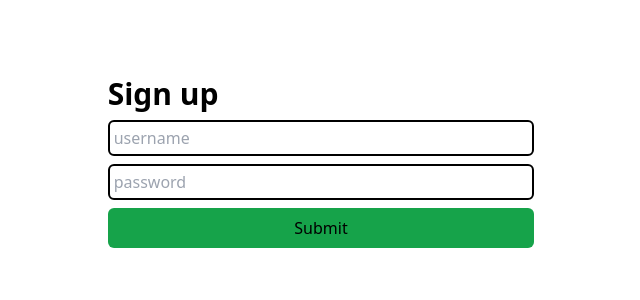
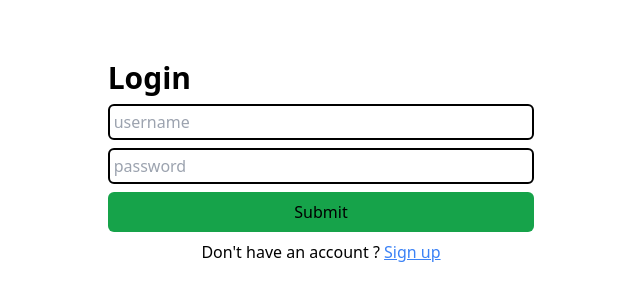
Before and after one commit to solita-tatuno/discussion-forum, a React (Vite) app in the folder client/: page /login in a window 1280 px wide. Shown: the part 238-538 px from the top of the page, without its empty margins (319-959 px from the left). Built offline with nearby package versions, Linux system fonts and the light colour scheme.

Commit message:
handle login

```diff
--- a/client/package.json
+++ b/client/package.json
@@ -12,8 +12,12 @@
   "dependencies": {
     "@tanstack/react-query": "^5.24.1",
     "formik": "^2.4.5",
+    "localforage": "^1.10.0",
+    "match-sorter": "^6.3.4",
     "react": "^18.2.0",
-    "react-dom": "^18.2.0"
+    "react-dom": "^18.2.0",
+    "react-router-dom": "^6.22.1",
+    "sort-by": "^1.2.0"
   },
   "devDependencies": {
     "@types/react": "^18.2.56",
--- a/client/src/App.tsx
+++ b/client/src/App.tsx
@@ -1,9 +1,25 @@
-import SignupForm from "./components/SignupForm.tsx";
+import {
+  createBrowserRouter,
+  RouterProvider,
+} from "react-router-dom";
+import Signup from "./routes/Signup.tsx";
+import Login from "./routes/Login.tsx";
+
+const router = createBrowserRouter([
+  {
+    path: "/",
+    element: <Signup />,
+  },
+  {
+    path: "/login",
+    element: <Login />,
+  },
+]);
 
 function App() {
   return (
     <main className="min-h-screen flex flex-col">
-      <SignupForm />
+      <RouterProvider router={router} />
     </main>
   );
 }
--- /dev/null
+++ b/client/src/components/AuthForm.tsx
@@ -0,0 +1,41 @@
+import { ErrorMessage, Field, Form, Formik } from "formik";
+import { UserCredentials } from "../types";
+import { UseMutateFunction } from "@tanstack/react-query";
+
+interface Props {
+  handleSubmit: UseMutateFunction<unknown, Error, UserCredentials, unknown>,
+  error: Error | null,
+}
+
+function AuthForm({ handleSubmit, error }: Props) {
+  const initialValues: UserCredentials = {
+    username: "",
+    password: "",
+  };
+
+  return (
+    <Formik
+      initialValues={initialValues}
+      onSubmit={(values) => handleSubmit(values)}
+    >
+      {({}) => (
+        <Form className="flex flex-col gap-2">
+          <Field className="border-2 border-black" type="text" name="username" placeholder="username" />
+          <ErrorMessage name="email" component="div" />
+          <Field className="border-2 border-black" type="password" name="password" placeholder="password" />
+          <ErrorMessage name="password" component="div" />
+          {error &&
+            <div>
+              <span className="text-red-600">{error.message} </span>
+            </div>
+          }
+          <button className="bg-green-600 p-2 rounded-md" type="submit">
+            Submit
+          </button>
+        </Form>
+      )}
+    </Formik>
+  );
+}
+
+export default AuthForm;
--- a/client/src/components/SignupForm.tsx
+++ /dev/null
@@ -1,43 +0,0 @@
-import { ErrorMessage, Field, Form, Formik } from "formik";
-import { UserCredentials } from "../types";
-import useSignup from "../hooks/useSignup.ts";
-
-function SignupForm() {
-  const { signup, error } = useSignup();
-
-  const initialValues: UserCredentials = {
-    username: "",
-    password: "",
-  };
-
-  return (
-    <section className="flex flex-1 justify-center items-center">
-      <div className="flex flex-col basis-1/3 gap-2">
-        <h1>Sign up</h1>
-        <Formik
-          initialValues={initialValues}
-          onSubmit={(values) => signup(values)}
-        >
-          {({}) => (
-            <Form className="flex flex-col gap-2">
-              <Field className="border-2 border-black" type="text" name="username" placeholder="username" />
-              <ErrorMessage name="email" component="div" />
-              <Field className="border-2 border-black" type="password" name="password" placeholder="password" />
-              <ErrorMessage name="password" component="div" />
-              {error &&
-                <div>
-                  <span className="text-red-600">{error.message} </span>
-                </div>
-              }
-              <button className="bg-green-600 p-2 rounded-md" type="submit">
-                Submit
-              </button>
-            </Form>
-          )}
-        </Formik>
-      </div>
-    </section>
-  );
-}
-
-export default SignupForm;
--- /dev/null
+++ b/client/src/hooks/useLogin.ts
@@ -0,0 +1,16 @@
+import { useMutation } from "@tanstack/react-query";
+import { UserCredentials } from "../types";
+import loginService from "../services/login";
+
+const useLogin = () => {
+  const { mutate, error } = useMutation({
+    mutationFn: (credentials: UserCredentials) => loginService.login(credentials),
+    onSuccess: (token) => {
+      localStorage.setItem("df-token", JSON.stringify(token));
+    },
+  });
+
+  return { login: mutate, error };
+};
+
+export default useLogin;
--- a/client/src/index.css
+++ b/client/src/index.css
@@ -10,4 +10,9 @@
     h1 {
         @apply text-3xl font-bold;
     }
+
+    a {
+        @apply text-blue-500;
+        @apply underline;
+    }
 }
--- /dev/null
+++ b/client/src/routes/Login.tsx
@@ -0,0 +1,19 @@
+import useLogin from "../hooks/useLogin.ts";
+import AuthForm from "../components/AuthForm.tsx";
+
+function Login() {
+  const { login, error } = useLogin();
+  return (
+    <section className="flex flex-1 items-center justify-center">
+      <div className="flex flex-col basis-1/3 gap-2">
+        <h1>Login</h1>
+        <AuthForm handleSubmit={login} error={error} />
+        <div className="self-center">
+          <span>Don't have an account ? <a href="/">Sign up</a></span>
+        </div>
+      </div>
+    </section>
+  );
+}
+
+export default Login;
--- /dev/null
+++ b/client/src/routes/Signup.tsx
@@ -0,0 +1,19 @@
+import useSignup from "../hooks/useSignup.ts";
+import AuthForm from "../components/AuthForm.tsx";
+
+function Signup() {
+  const { signup, error } = useSignup();
+  return (
+    <section className="flex flex-1 items-center justify-center">
+      <div className="flex flex-col basis-1/3 gap-2">
+        <h1>Signup</h1>
+        <AuthForm handleSubmit={signup} error={error} />
+        <div className="self-center">
+          <span>Already have an account ? <a href="/login">Login</a></span>
+        </div>
+      </div>
+    </section>
+  );
+}
+
+export default Signup;
--- /dev/null
+++ b/client/src/services/login.ts
@@ -0,0 +1,20 @@
+import { UserCredentials } from "../types";
+
+const baseUrl = "http://localhost:8080/api/login";
+
+const login = async ({ username, password }: UserCredentials): Promise<String> => {
+  const response = await fetch(baseUrl, {
+    method: "POST",
+    headers: {
+      "Authorization": `Basic ${btoa(`${username}:${password}`)}`,
+    },
+  });
+
+  if (!response.ok) {
+    throw new Error("Error");
+  }
+
+  return response.text();
+};
+
+export default { login };
```
Also changed, not shown: 1 other file (tests, documents, lock files or other folders).
